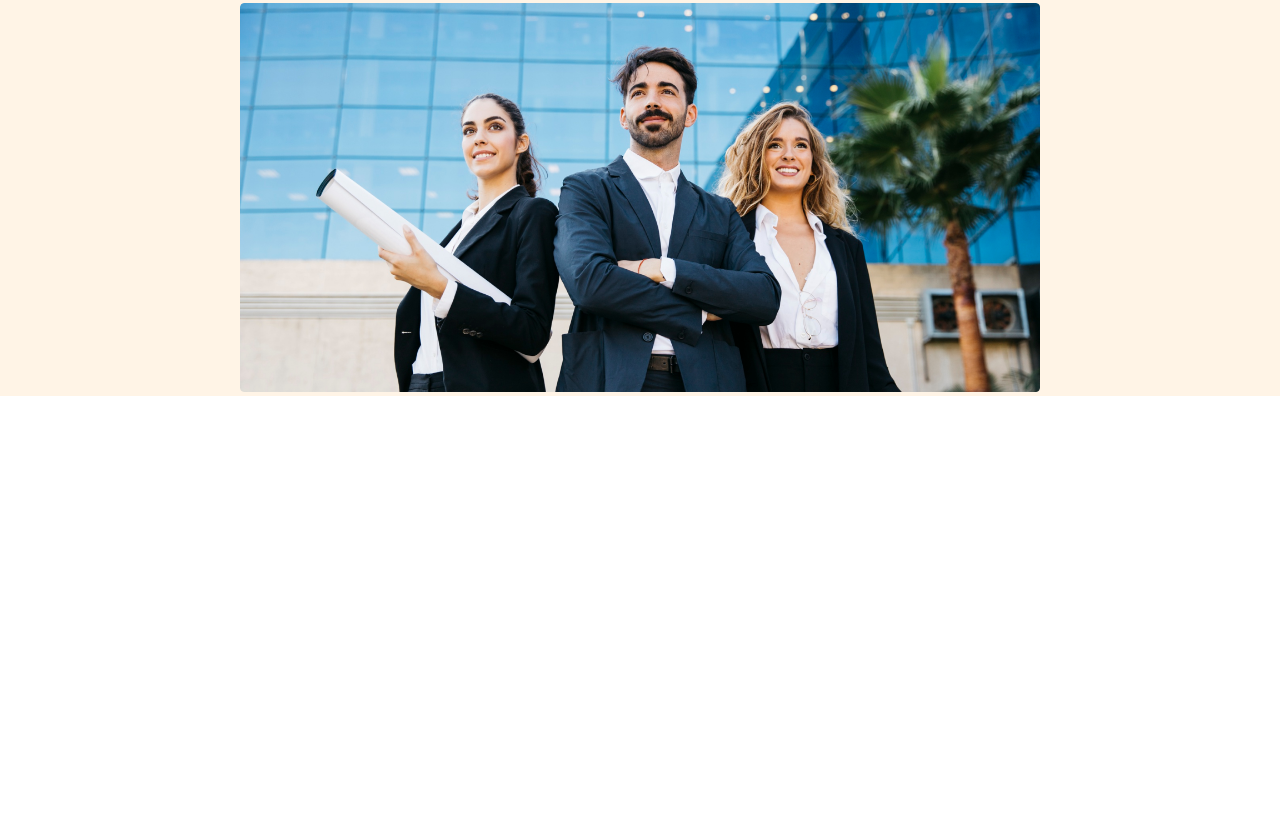
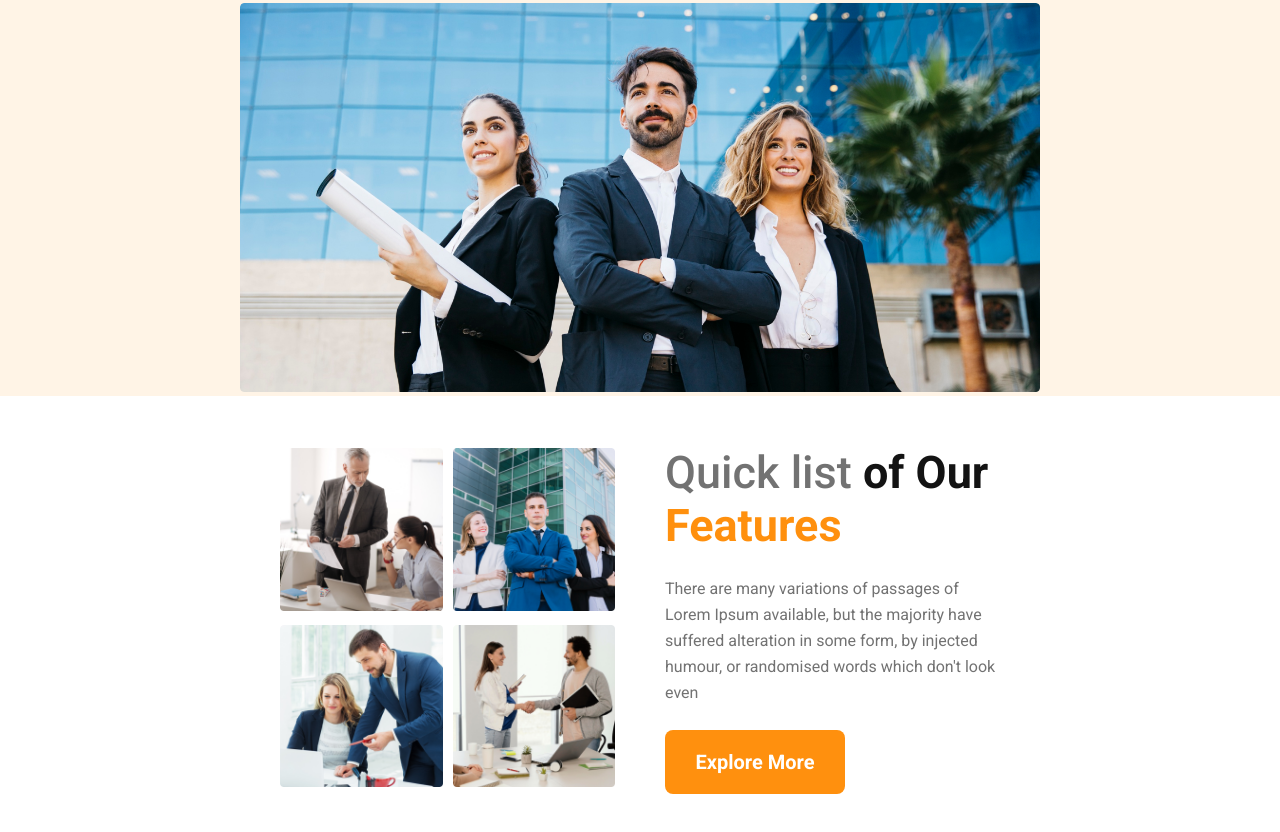
Before and after one commit to eduinfonet/responsive-architect-website, a plain HTML site: page index.html in a window 1280 px wide. Shown: the part 532-1364 px from the top of the page. Before the commit the page ends 928 px from the top, so only its background shows below. Drawn offline with Linux system fonts and the light colour scheme.

Commit message:
featured done

```diff
--- a/assets/css/style.css
+++ b/assets/css/style.css
@@ -79,6 +79,56 @@ nav > ul > li > a {
   width: 100%;
 }
 
+/* feature section style */
+.feature-section {
+  max-width: 1920px;
+  padding: 0px 280px;
+  margin: 50px auto;
+  background: #fff;
+}
+
+.feature-container {
+  display: flex;
+  align-items: center;
+  justify-content: space-around;
+  gap: 50px;
+}
+.feature-img img {
+  width: 100%;
+}
+.feature-img {
+  width: 50%;
+  display: grid;
+  grid-template-columns: repeat(2, 1fr);
+  gap: 10px;
+}
+.feature-text {
+  width: 50%;
+}
+.feature-text h1 {
+  color: #131313;
+  font-size: 45px;
+  font-weight: 700;
+}
+
+.feature-text p {
+  color: #727272;
+  font-size: 16px;
+  font-weight: 400;
+  line-height: 26px;
+  padding: 24px 0;
+}
+.quick {
+  color: #727272;
+  font-size: 45px;
+  font-weight: 500;
+}
+.feature {
+  color: #ff900e;
+  font-size: 45px;
+  font-weight: 700;
+}
+
 /* responsive style */
 /* mobile devices */
 @media screen and (max-width: 576px) {
@@ -87,6 +137,21 @@ nav > ul > li > a {
   }
   header nav {
     flex-direction: column;
+  }
+  /* feature responsive style */
+  .feature-section {
+    padding: 20px;
+  }
+  .feature-container {
+    flex-direction: column-reverse;
+  }
+  .feature-text {
+    width: 100%;
+  }
+  .feature-img {
+    width: 100%;
+    grid-template-columns: repeat(1, 1fr);
+    gap: 10px;
   }
 }
 /* tab or medium device */
@@ -98,4 +163,20 @@ nav > ul > li > a {
   header nav {
     flex-direction: column;
   }
+
+  /* feature responsine style */
+  .feature-section {
+    padding: 20px;
+  }
+  .feature-container {
+    flex-direction: column-reverse;
+  }
+  .feature-text {
+    width: 100%;
+  }
+  .feature-img {
+    width: 100%;
+    grid-template-columns: repeat(2, 1fr);
+    gap: 10px;
+  }
 }
--- a/index.html
+++ b/index.html
@@ -7,6 +7,7 @@
     <link rel="stylesheet" href="assets/css/style.css" />
   </head>
   <body>
+    <!-- header section -->
     <header>
       <nav>
         <h1 class="nav-title">G3 Architects</h1>
@@ -32,7 +33,31 @@
         </div>
       </div>
     </header>
-    <main></main>
+    <main>
+      <!-- features section -->
+      <section class="feature-section">
+        <div class="feature-container">
+          <div class="feature-img">
+            <div><img src="assets/img/team1.png" alt="" /></div>
+            <div><img src="assets/img/team2.png" alt="" /></div>
+            <div><img src="assets/img/team3.png" alt="" /></div>
+            <div><img src="assets/img/team4.png" alt="" /></div>
+          </div>
+          <div class="feature-text">
+            <h1>
+              <span class="quick">Quick list</span> of Our <br />
+              <span class="feature">Features</span>
+            </h1>
+            <p>
+              There are many variations of passages of Lorem Ipsum available,
+              but the majority have suffered alteration in some form, by
+              injected humour, or randomised words which don't look even
+            </p>
+            <button class="btn-primary">Explore More</button>
+          </div>
+        </div>
+      </section>
+    </main>
     <footer></footer>
   </body>
 </html>
```
